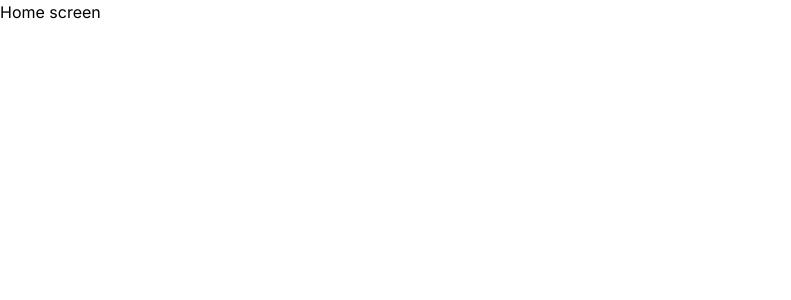
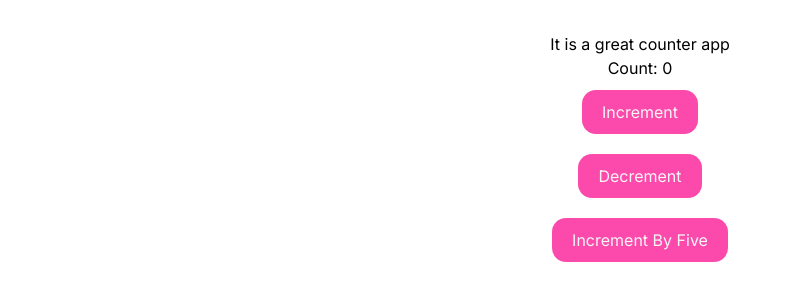
Before and after one commit to JawadErfani01/mern-auth, a Next.js app in the folder frontend/: page / in a window 1280 px wide. Shown: the top 300 px of the page, without its empty margins (0-791 px from the left). Built offline with nearby package versions, Linux system fonts and the light colour scheme.

Commit message:
Redux Toolkit counter app created

```diff
--- /dev/null
+++ b/frontend/app/globalRedux/Features/counter/counterSlice.tsx
@@ -0,0 +1,27 @@
+"use client";
+import { createSlice } from "@reduxjs/toolkit";
+export interface CounterState {
+  value: number;
+}
+const initialState: CounterState = {
+  value: 0,
+};
+export const counterSlice = createSlice({
+  name: "counter",
+  initialState,
+  reducers: {
+    increment: (state) => {
+      state.value += 1;
+    },
+    decrement: (state) => {
+      state.value -= 1;
+    },
+    incrementByAmount: (state, action) => {
+      state.value += action.payload;
+    },
+  },
+});
+
+export const { increment, decrement, incrementByAmount } = counterSlice.actions;
+
+export default counterSlice.reducer;
--- /dev/null
+++ b/frontend/app/globalRedux/provider.tsx
@@ -0,0 +1,7 @@
+"use client";
+import { Provider } from "react-redux";
+import { store } from "./store";
+
+export const Providers = ({ children }: { children: React.ReactNode }) => {
+  return <Provider store={store}>{children}</Provider>;
+};
--- /dev/null
+++ b/frontend/app/globalRedux/store.tsx
@@ -0,0 +1,12 @@
+"use client";
+
+import { configureStore } from "@reduxjs/toolkit";
+import counterSlice from "./Features/counter/counterSlice";
+
+export const store = configureStore({
+  reducer: {
+    counter: counterSlice,
+  },
+});
+export type RootState = ReturnType<typeof store.getState>;
+export type AppDispatch = typeof store.dispatch;
--- a/frontend/app/globals.css
+++ b/frontend/app/globals.css
@@ -1,3 +1,11 @@
 @tailwind base;
 @tailwind components;
 @tailwind utilities;
+
+button {
+    margin: 10px;
+    color: whitesmoke;
+    padding: 10px 20px;
+    background-color: rgb(252, 74, 172);
+    border-radius: 14px;
+}
--- a/frontend/app/layout.tsx
+++ b/frontend/app/layout.tsx
@@ -1,3 +1,4 @@
+import { Providers } from "./globalRedux/provider";
 import "./globals.css";
 import { Inter } from "next/font/google";
 
@@ -15,7 +16,9 @@ export default function RootLayout({
 }) {
   return (
     <html lang="en">
-      <body className={inter.className}>{children}</body>
+      <body className={inter.className}>
+        <Providers>{children}</Providers>
+      </body>
     </html>
   );
 }
--- a/frontend/app/page.tsx
+++ b/frontend/app/page.tsx
@@ -1,7 +1,26 @@
-import React from "react";
+"use client";
+import { useDispatch, useSelector } from "react-redux";
+import {
+  increment,
+  decrement,
+  incrementByAmount,
+} from "./globalRedux/Features/counter/counterSlice";
+import { RootState } from "./globalRedux/store";
 
 const Home = () => {
-  return <div>Home screen</div>;
+  const dispatch = useDispatch();
+  const count = useSelector((state: RootState) => state.counter.value);
+  return (
+    <div className="text-center flex justify-center items-center flex-col p-8 ">
+      <h1>It is a great counter app</h1>
+      <p>Count: {count}</p>
+      <button onClick={() => dispatch(increment())}>Increment</button>
+      <button onClick={() => dispatch(decrement())}>Decrement</button>
+      <button onClick={() => dispatch(incrementByAmount(5))}>
+        Increment By Five
+      </button>
+    </div>
+  );
 };
 
 export default Home;
--- a/frontend/package.json
+++ b/frontend/package.json
@@ -9,6 +9,7 @@
     "lint": "next lint"
   },
   "dependencies": {
+    "@reduxjs/toolkit": "^1.9.5",
     "@types/node": "20.3.3",
     "@types/react": "18.2.14",
     "@types/react-dom": "18.2.6",
@@ -20,6 +21,7 @@
     "react": "18.2.0",
     "react-dom": "18.2.0",
     "react-icons": "^4.10.1",
+    "react-redux": "^8.1.2",
     "tailwindcss": "3.3.2",
     "typescript": "5.1.6"
   }
```
Also changed, not shown: 2 other files (tests, documents, lock files or other folders).
